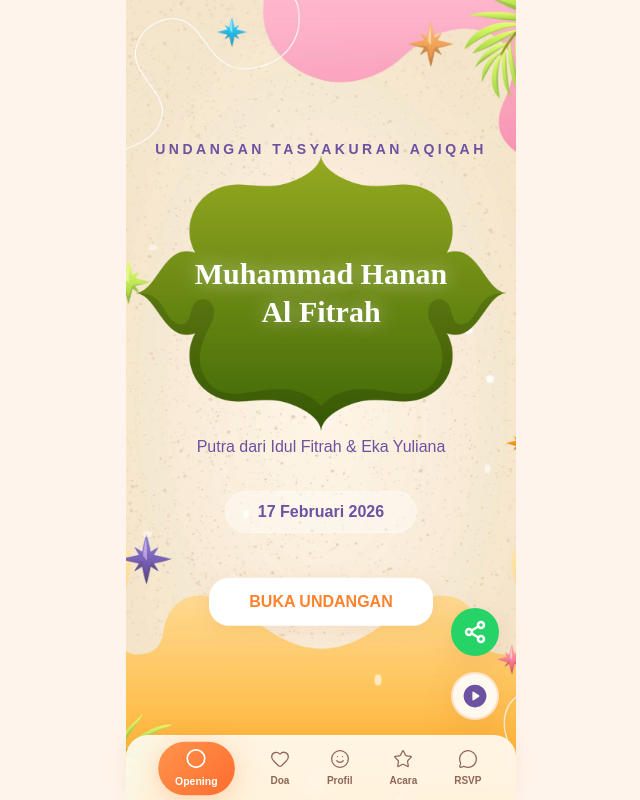
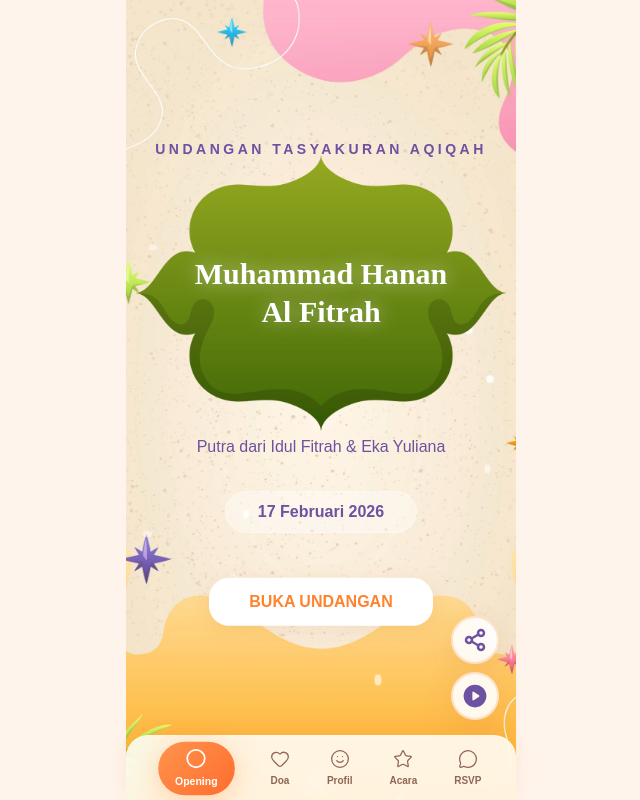
Before and after one commit to ideadigitalcreative/aqiqah, a React (Vite) app: page / in a window 1280 px wide. Shown: the whole page, without its empty margins (319-959 px from the left). Built offline with nearby package versions, Linux system fonts and the light colour scheme; no server answers; the database is empty.

Commit message:
Consistent styling and tighter spacing for floating action buttons

```diff
--- a/src/App.tsx
+++ b/src/App.tsx
@@ -486,8 +486,8 @@ const App: React.FC = () => {
           const text = encodeURIComponent("Assalamu'alaikum, kami mengundang Bapak/Ibu/Saudara/i untuk hadir di acara Tasyakuran Aqiqah putra kami Muhammad Hanan Al Fitrah. Info selengkapnya: https://muhammad-hanan-al-fitrah.vercel.app/");
           window.open(`https://wa.me/?text=${text}`, '_blank');
         }}
-        style={{ backgroundColor: '#25D366' }}
-        className="fixed left-1/2 translate-x-[130px] bottom-36 z-50 w-12 h-12 rounded-full shadow-large flex items-center justify-center transition-all duration-300 active:scale-95 text-white"
+        style={{ color: 'rgb(108, 82, 161)' }}
+        className="fixed left-1/2 translate-x-[130px] bottom-34 z-50 w-12 h-12 rounded-full bg-white/90 backdrop-blur-sm shadow-large flex items-center justify-center transition-all duration-300 border-2 border-primary/20 active:scale-95"
       >
         <Share2 size={24} strokeWidth={2.5} />
       </button>
```
